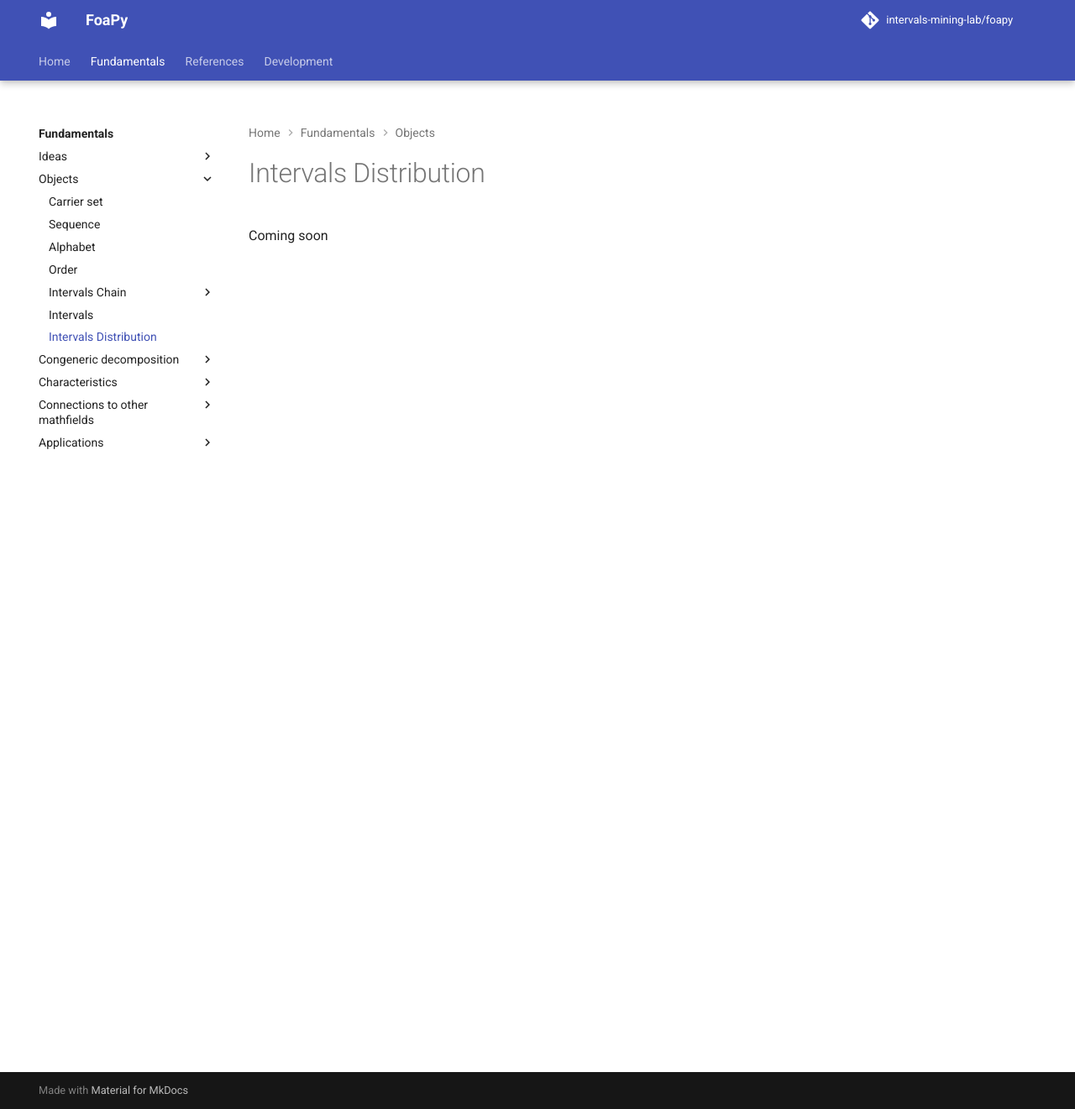
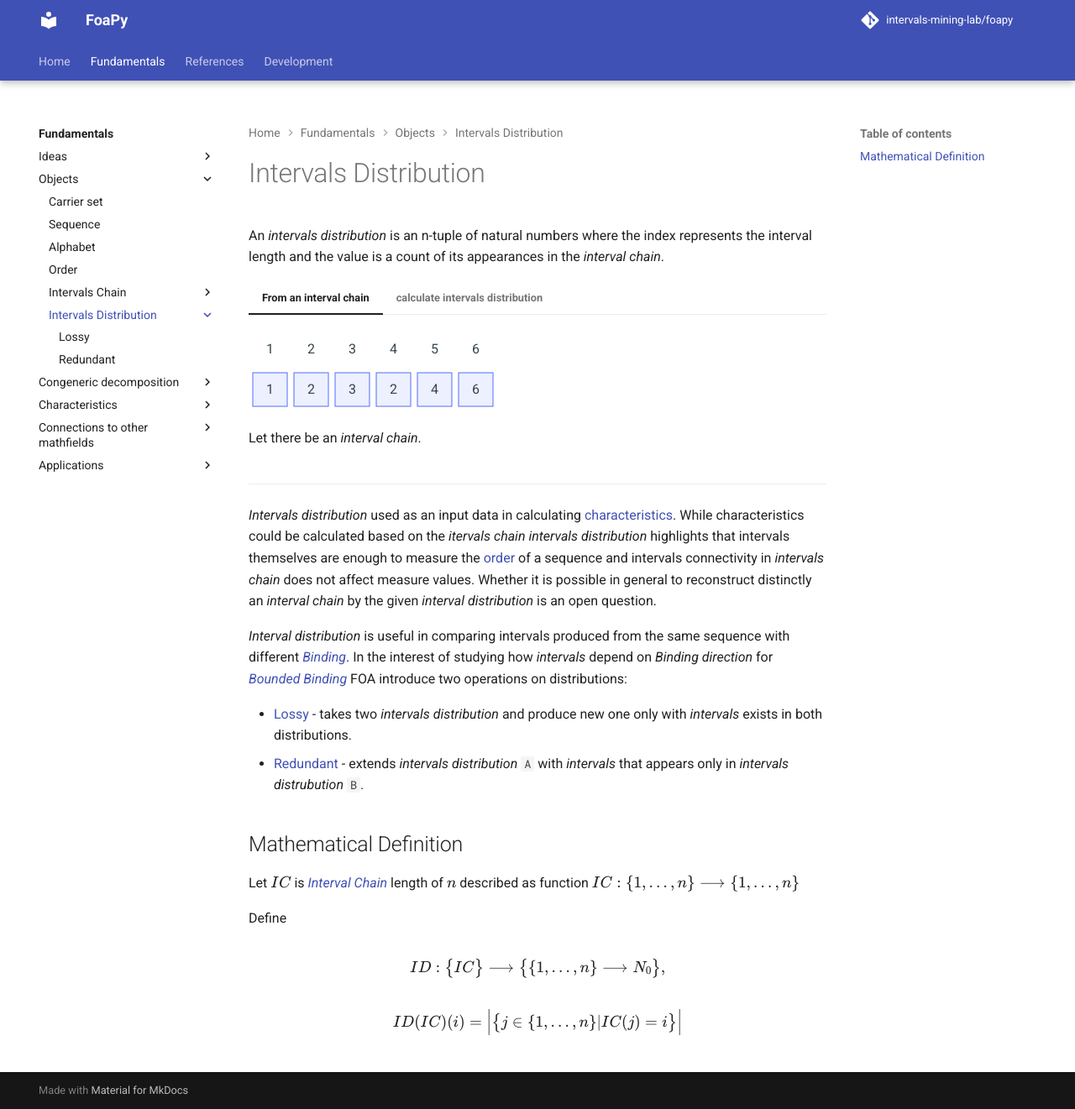
Before and after one commit to intervals-mining-lab/foapy, an MkDocs documentation site: the page built from docs/fundamentals/objects/intervals_distribution/index.md, in a window 1280 px wide and 1321 px high. Shown: the whole window at 84% size. Built offline with MkDocs 1.6.1 and Material for MkDocs 9.7.7, drawn with Linux system fonts in a browser that asks for light colours; comment, search, counter and statistics services are not loaded; the version menu is left out.

Commit message:
Added documntation for distribution

````diff
--- a/docs/fundamentals/objects/intervals_distribution.md
+++ /dev/null
@@ -1,3 +0,0 @@
-# Intervals Distribution
-
-Coming soon
--- /dev/null
+++ b/docs/fundamentals/objects/intervals_distribution/index.md
@@ -0,0 +1,119 @@
+# Intervals Distribution
+
+An _intervals distribution_ is an n-tuple of natural numbers where the index represents the interval length and the value is a count of its appearances in the _interval chain_.
+
+
+=== "From an interval chain"
+
+    ``` mermaid
+    block-beta
+      columns 7
+      space  p1["1"] p2["2"] p3["3"] p4["4"] p5["5"] p6["6"]
+      space s1["1"] s2["2"] s3["3"] s4["2"] s5["4"] s6["6"]
+
+      classDef imaginary fill:#526cfe09,color:#000,stroke-dasharray: 10 5;
+      classDef position fill:#fff,color:#000,stroke-width:0px;
+      class inf,sup imaginary
+      class p0,p1,p2,p3,p4,p5,p6,p7 position
+
+      classDef c1 fill:#ff7f0e,color:#fff;
+      classDef c2 fill:#ffbb78,color:#000;
+      classDef c2a fill:#ffbb788a,color:#000;
+      classDef c3 fill:#2ca02c,color:#fff;
+      classDef c4 fill:#98df8a,color:#000;
+      classDef c4a fill:#98df8a8a,color:#000;
+      classDef c5 fill:#d62728,color:#fff;
+      classDef c6 fill:#ff9896,color:#000;
+      classDef c6a fill:#ff98968a,color:#000;
+      classDef c7 fill:#9467bd,color:#fff;
+      classDef c8 fill:#c5b0d5,color:#000;
+      classDef c9 fill:#8c564b,color:#fff;
+      classDef c10 fill:#c49c94,color:#000;
+      classDef c11 fill:#e377c2,color:#fff;
+      classDef c12 fill:#f7b6d2,color:#000;
+      classDef c13 fill:#bcbd22,color:#fff;
+      classDef c14 fill:#dbdb8d,color:#000;
+      classDef c14a fill:#dbdb8d8a,color:#000;
+      classDef c15 fill:#17becf,color:#fff;
+      classDef c16 fill:#9edae5,color:#000;
+
+      class pomn,p00,p01,p06,p07,p02n position
+      class t1,t2,t5,e0,e1 position
+
+    ```
+
+    Let there be an _interval chain_.
+
+=== "calculate intervals distribution"
+
+    ``` mermaid
+    block-beta
+      columns 7
+      space  p1["1"] p2["2"] p3["3"] p4["4"] p5["5"] p6["6"]
+      space s1["1"] s2["2"] s3["3"] s4["2"] s5["4"] s6["6"]
+      space:7
+      space i1["1"] i2["2"] i3["1"] i4["1"] i5["0"] i6["1"]
+
+      classDef imaginary fill:#526cfe09,color:#000,stroke-dasharray: 10 5;
+      classDef position fill:#fff,color:#000,stroke-width:0px;
+      class inf,sup imaginary
+      class p0,p1,p2,p3,p4,p5,p6,p7 position
+
+      classDef c1 fill:#ff7f0e,color:#fff;
+      classDef c2 fill:#ffbb78,color:#000;
+      classDef c2a fill:#ffbb788a,color:#000;
+      classDef c3 fill:#2ca02c,color:#fff;
+      classDef c4 fill:#98df8a,color:#000;
+      classDef c4a fill:#98df8a8a,color:#000;
+      classDef c5 fill:#d62728,color:#fff;
+      classDef c6 fill:#ff9896,color:#000;
+      classDef c6a fill:#ff98968a,color:#000;
+      classDef c7 fill:#9467bd,color:#fff;
+      classDef c8 fill:#c5b0d5,color:#000;
+      classDef c9 fill:#8c564b,color:#fff;
+      classDef c10 fill:#c49c94,color:#000;
+      classDef c11 fill:#e377c2,color:#fff;
+      classDef c12 fill:#f7b6d2,color:#000;
+      classDef c13 fill:#bcbd22,color:#fff;
+      classDef c14 fill:#dbdb8d,color:#000;
+      classDef c14a fill:#dbdb8d8a,color:#000;
+      classDef c15 fill:#17becf,color:#fff;
+      classDef c16 fill:#9edae5,color:#000;
+
+      class pomn,p00,p01,p06,p07,p02n position
+      class t1,t2,t5,e0,e1 position
+
+      s1 --> i1
+      s2 --> i2
+      s3 --> i3
+      s4 --> i2
+      s5 --> i4
+      s6 --> i6
+
+
+    ```
+
+---
+
+_Intervals distribution_ used as an input data in calculating [characteristics](../../characteristics/index.md).
+While characteristics could be calculated based on the _itervals chain_ _intervals distribution_ highlights that intervals themselves are enough to measure the [order](../order.md) of a sequence
+and intervals connectivity in _intervals chain_ does not affect measure values.
+Whether it is possible in general to reconstruct distinctly an _interval chain_ by the given _interval distribution_ is an open question.
+
+
+
+_Interval distribution_ is useful in comparing intervals produced from the same sequence with different [_Binding_](../intervals_chain/index.md#define-bindings).
+In the interest of studying how _intervals_ depend on _Binding direction_ for [_Bounded Binding_](../intervals_chain/bounded.md) FOA introduce two operations on distributions:
+
+- [Lossy](./lossy.md) - takes two _intervals distribution_ and produce new one only with _intervals_ exists in both distributions.
+- [Redundant](./redundant.md) - extends _intervals distribution_ `A` with _intervals_ that appears only in _intervals distrubution_ `B`.
+
+## Mathematical Definition
+
+Let $IC$ is [_Interval Chain_](../intervals_chain/index.md#define-intervals-chain) length of $n$ described as function $IC : \{1,...,n\} \longrightarrow  \{1,...,n\}$
+
+Define
+
+$$ID : \big\{  IC \big\} \longrightarrow \big\{ \{1,...,n\} \longrightarrow  N_0 \big\},$$
+
+$$ID(IC)(i) = \Big| \big\{ j \in \{1,...,n\} | IC(j) = i \big\} \Big|$$
--- a/mkdocs.yml
+++ b/mkdocs.yml
@@ -21,8 +21,10 @@ nav:
       - fundamentals/objects/intervals_chain/index.md
       - "Bounded": fundamentals/objects/intervals_chain/bounded.md
       - "Cycled": fundamentals/objects/intervals_chain/cycled.md
-    - "Intervals": fundamentals/objects/intervals.md
-    - "Intervals Distribution": fundamentals/objects/intervals_distribution.md
+    - "Intervals Distribution":
+      - fundamentals/objects/intervals_distribution/index.md
+      - "Lossy": fundamentals/objects/intervals_distribution/lossy.md
+      - "Redundant": fundamentals/objects/intervals_distribution/redundant.md
   - "Congeneric decomposition":
     - fundamentals/congeneric_decomposition/index.md
     - "Congeneric sequences": fundamentals/congeneric_decomposition/congeneric_sequences.md
````
Also changed, not shown: docs/fundamentals/objects/index.md (+16 -28 lines), docs/fundamentals/objects/intervals.md (deleted, +0 -3 lines), docs/fundamentals/objects/intervals_distribution/lossy.md (added), docs/fundamentals/objects/intervals_distribution/redundant.md (added).
